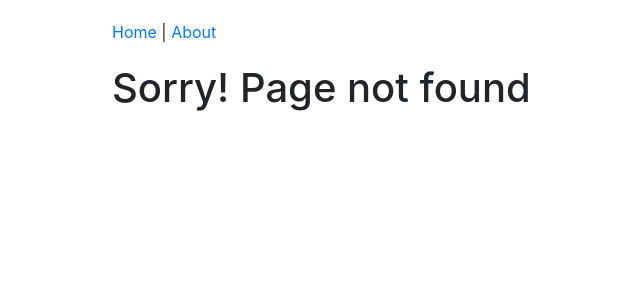
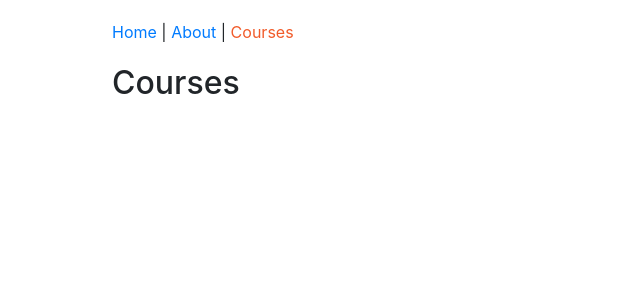
Before and after one commit to Bobsar0/CourseManagement, a React app: page /courses in a window 1280 px wide. Before the commit this address had no page. Shown: the top 300 px of the page, without its empty margins (118-758 px from the left). Built offline with nearby package versions, Linux system fonts and the light colour scheme.

Commit message:
Add Courses Page

```diff
--- a/package.json
+++ b/package.json
@@ -46,7 +46,7 @@
     "rimraf": "2.6.3",
     "style-loader": "0.23.1",
     "webpack": "4.29.6",
-    "webpack-bundle-analyzer": "3.1.0",
+    "webpack-bundle-analyzer": "^3.3.2",
     "webpack-cli": "3.3.0",
     "webpack-dev-server": "3.2.1"
   },
--- a/src/components/App.js
+++ b/src/components/App.js
@@ -4,6 +4,7 @@
 import AboutPage from "./about/AboutPage";
 import Header from "./common/Header";
 import PageNotFound from "./PageNotFound";
+import CoursesPage from "./courses/CoursesPage";
 
 function App() {
   return (
@@ -12,6 +13,7 @@
       <Switch>
         <Route exact path="/" component={HomePage} />
         <Route path="/about" component={AboutPage} />
+        <Route path="/courses" component={CoursesPage} />
         <Route component={PageNotFound} />
       </Switch>
     </div>
--- a/src/components/common/Header.js
+++ b/src/components/common/Header.js
@@ -9,9 +9,13 @@
       <NavLink to="/" activeStyle={activeStyle} exact>
         Home
       </NavLink>
-      {" | "}
+      {"  |  "}
       <NavLink to="/about" activeStyle={activeStyle}>
         About
+      </NavLink>
+      {"  |  "}
+      <NavLink to="/courses" activeStyle={activeStyle}>
+        Courses
       </NavLink>
     </nav>
   );
--- /dev/null
+++ b/src/components/courses/CoursesPage.js
@@ -0,0 +1,9 @@
+import React from "react";
+
+class CoursesPage extends React.Component {
+  render() {
+    return <h2>Courses</h2>;
+  }
+}
+
+export default CoursesPage;
```
